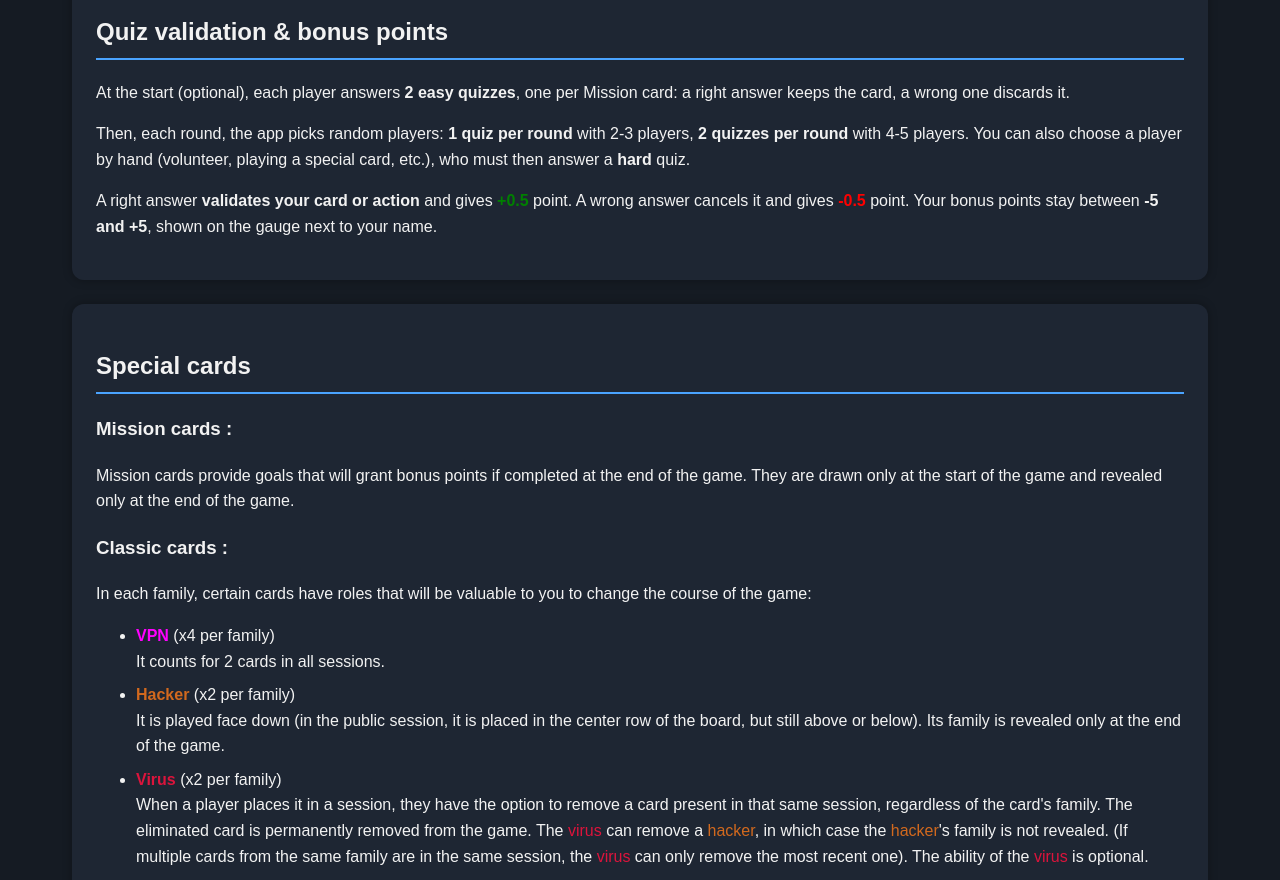
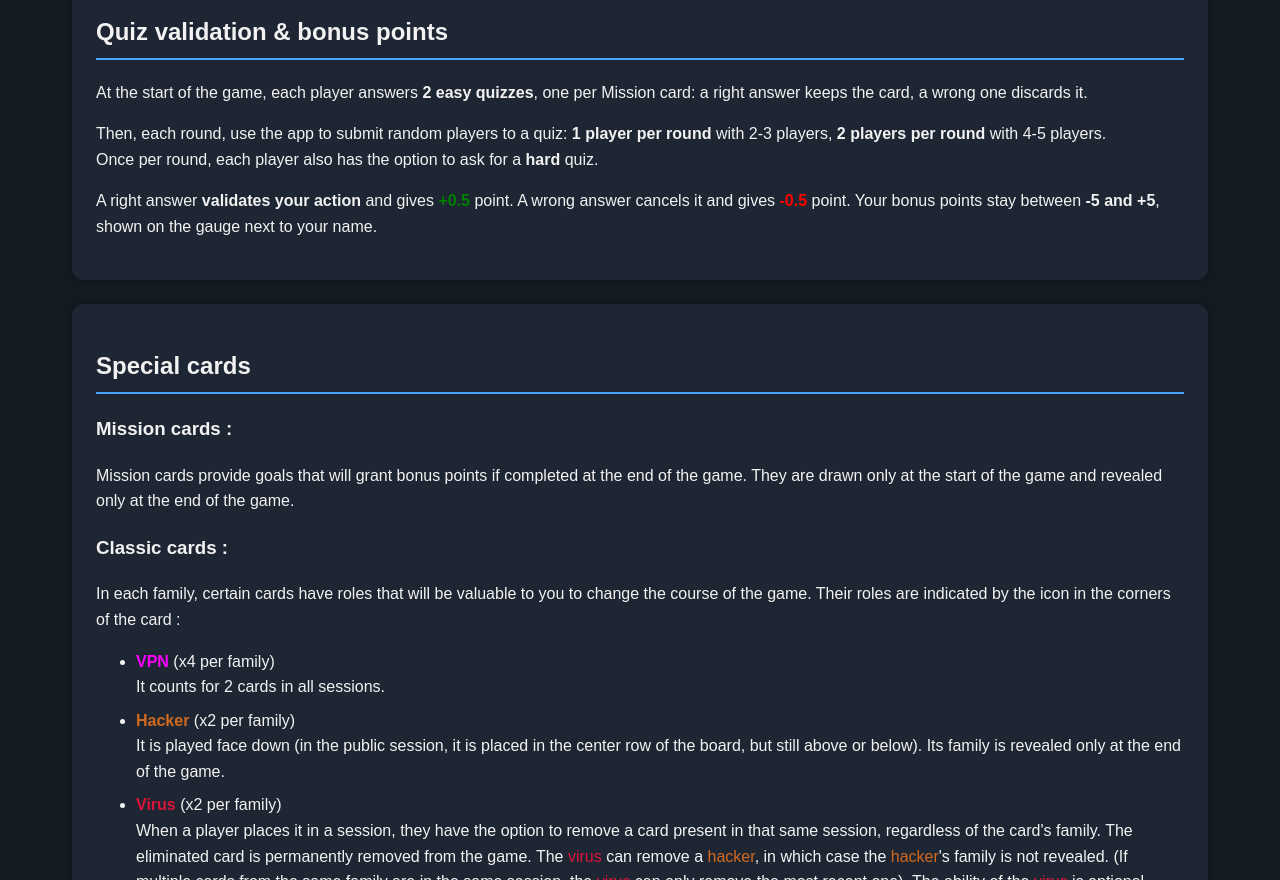
Before and after one commit to Alysium29/ZeroDay, a plain HTML site: page index.html in a window 1280 px wide. Shown: the part 1920-2800 px from the top of the page. Drawn offline with Linux system fonts and the light colour scheme.

Commit message:
improved rules wording

```diff
--- a/index.html
+++ b/index.html
@@ -149,16 +149,16 @@
     <div class="card">
         <h2>Quiz validation & bonus points</h2>
         <p>
-            At the start (optional), each player answers <strong>2 easy quizzes</strong>, one per Mission card:
+            At the start of the game, each player answers <strong>2 easy quizzes</strong>, one per Mission card:
             a right answer keeps the card, a wrong one discards it.
         </p>
         <p>
-            Then, each round, the app picks random players: <strong>1 quiz per round</strong> with 2-3 players,
-            <strong>2 quizzes per round</strong> with 4-5 players. You can also choose a player by hand
-            (volunteer, playing a special card, etc.), who must then answer a <strong>hard</strong> quiz.
+            Then, each round, use the app to submit random players to a quiz: <strong>1 player per round</strong> with 2-3 players,
+            <strong>2 players per round</strong> with 4-5 players. <br>
+            Once per round, each player also has the option to ask for a <strong>hard</strong> quiz.
         </p>
         <p>
-            A right answer <strong>validates your card or action</strong> and gives <strong class="protected">+0.5</strong> point.
+            A right answer <strong>validates your action</strong> and gives <strong class="protected">+0.5</strong> point.
             A wrong answer cancels it and gives <strong class="corrupted">-0.5</strong> point.
             Your bonus points stay between <strong>-5 and +5</strong>, shown on the gauge next to your name.
         </p>
@@ -176,7 +176,8 @@
 
         <h3>Classic cards :</h3>
         <p>
-            In each family, certain cards have roles that will be valuable to you to change the course of the game:
+            In each family, certain cards have roles that will be valuable to you to change the course of the game.
+            Their roles are indicated by the icon in the corners of the card :
         </p>
 
         <ul>
```
